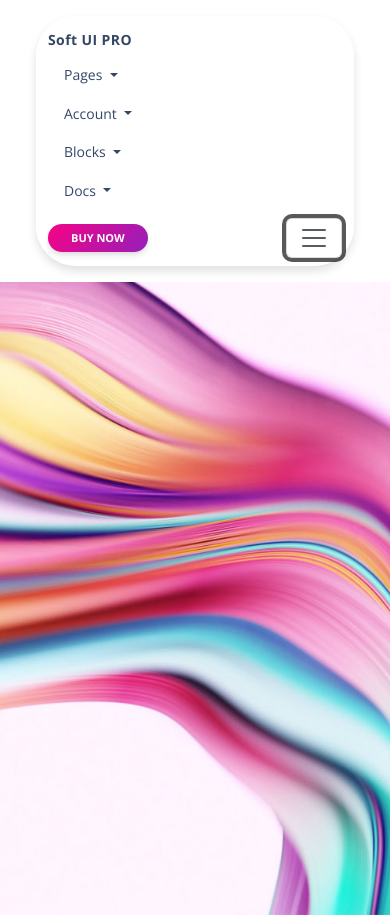
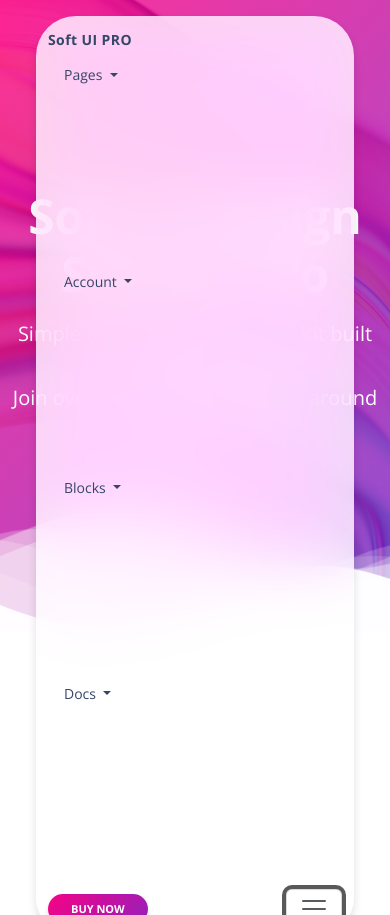
Before and after one commit to SaidovAsadbek/creative-ui, a plain HTML site: page index.html in a window 390 px wide. Both pictures are taken after a click on the button "Toggle navigation". After the commit the page ends 844 px from the top, so only its background shows below. Drawn offline with nearby package versions, Linux system fonts and the light colour scheme.

Commit message:
navbar and header changed. dropdown progressing...

```diff
--- a/assets/css/index.scss
+++ b/assets/css/index.scss
@@ -150,7 +150,7 @@ body {
     font-weight: 700;
     font-size: 11px;
     display: inline-block;
-    padding: 5px 22px;
+    padding: 6px 22px;
 }
 
 .page-header {
@@ -158,8 +158,106 @@ body {
     background-repeat: no-repeat;
     background-size: cover;
     background-position: 50%;
+    position: relative;
+    display: flex;
+    align-items: center;
+    justify-content: center;
 }
 
 .min-vh-75 {
     min-height: 75vh;
 }
+
+.container.position-fixed {
+    left: 50%;
+    transform: translateX(-50%);
+}
+
+.mask {
+    position: absolute;
+    width: 100%;
+    height: 100%;
+    top: 0;
+    left: 0;
+    opacity: 0.8;
+    background-size: cover;
+    background-position: 50%;
+    background-repeat: no-repeat;
+}
+
+.text-2xl {
+    font-size: 3rem;
+}
+
+.waves {
+    position: relative;
+    width: 100%;
+    height: 16vh;
+    margin-bottom: -7px;
+    min-height: 100px;
+    max-height: 150px;
+}
+
+.moving-waves use:first-child {
+    animation-delay: -2s;
+    animation-duration: 11s;
+}
+
+.moving-waves use:nth-child(2) {
+    animation-delay: -4s;
+    animation-duration: 13s;
+}
+
+.moving-waves use:nth-child(3) {
+    animation-delay: -3s;
+    animation-duration: 15s;
+}
+
+.moving-waves use:nth-child(4) {
+    animation-delay: -4s;
+    animation-duration: 20s;
+}
+
+.moving-waves use:nth-child(5) {
+    animation-delay: -4s;
+    animation-duration: 25s;
+}
+
+.moving-waves use:nth-child(6) {
+    animation-delay: -3s;
+    animation-duration: 30s;
+}
+
+.moving-waves use {
+    animation: waves 40s cubic-bezier(0.55, 0.5, 0.45, 0.5) infinite;
+}
+
+@keyframes waves {
+    0% {
+        transform: translate3d(-90px, 0, 0);
+    }
+    to {
+        transform: translate3d(85px, 0, 0);
+    }
+}
+
+.dropdown-hover .dropdown-menu {
+    display: block !important;
+    opacity: 0;
+    pointer-events: none;
+    transition: visibility 0.25s, opacity 0.25s, transform 0.25s;
+    box-shadow: 0 8px 26px -4px hsla(0, 0%, 8%, 0.15),
+        0 8px 9px -5px hsla(0, 0%, 8%, 0.06);
+    cursor: pointer;
+    border-radius: 1rem;
+    margin-top: 1rem;
+    padding: 1rem;
+    transform: perspective(1000px) rotateX(-15deg);
+    transform-origin: 50% 0;
+    min-width: 40rem;
+}
+
+.dropdown-hover:hover .dropdown-menu {
+    opacity: 1;
+    transform: perspective(1000px) rotateX(0deg);
+}
--- a/index.html
+++ b/index.html
@@ -24,14 +24,14 @@
 
 <body>
 
-    <div class="container position-sticky z-1111">
+    <div class="container position-fixed z-1111">
         <nav class="navbar navbar-expand-lg my-3 mx-4 blur blur-rounded shadow py-2">
             <div class="container-fluid">
                 <a class="navbar-brand font-weight-bolder ms-sm-3" href="#">Soft UI PRO</a>
 
                 <div class="collapse navbar-collapse flex-grow-0" id="navbarSupportedContent">
                     <ul class="navbar-nav me-auto mb-2 mb-lg-0">
-                        <li class="nav-item dropdown">
+                        <li class="nav-item dropdown dropdown-hover">
                             <a class="nav-link dropdown-toggle" href="#" role="button" data-bs-toggle="dropdown"
                                 aria-expanded="false">
                                 Pages
@@ -45,8 +45,8 @@
                                 <li><a class="dropdown-item" href="#">Something else here</a></li>
                             </ul>
                         </li>
-                        <li class="nav-item dropdown">
-                            <a class="nav-link dropdown-toggle" href="#" role="button" data-bs-toggle="dropdown"
+                        <li class="nav-item dropdown dropdown-hover">
+                            <a class=" nav-link dropdown-toggle" href="#" role="button" data-bs-toggle="dropdown"
                             aria-expanded="false">
                             Account
                             </a>
@@ -59,8 +59,8 @@
                                 <li><a class="dropdown-item" href="#">Something else here</a></li>
                             </ul>
                         </li>
-                        <li class="nav-item dropdown">
-                            <a class="nav-link dropdown-toggle" href="#" role="button" data-bs-toggle="dropdown"
+                        <li class="nav-item dropdown dropdown-hover">
+                            <a class=" nav-link dropdown-toggle" href="#" role="button" data-bs-toggle="dropdown"
                             aria-expanded="false">
                             Blocks
                             </a>
@@ -73,8 +73,8 @@
                                 <li><a class="dropdown-item" href="#">Something else here</a></li>
                             </ul>
                         </li>
-                        <li class="nav-item dropdown">
-                            <a class="nav-link dropdown-toggle" href="#" role="button" data-bs-toggle="dropdown"
+                        <li class="nav-item dropdown dropdown-hover">
+                            <a class=" nav-link dropdown-toggle" href="#" role="button" data-bs-toggle="dropdown"
                             aria-expanded="false">
                             Docs
                             </a>
@@ -102,7 +102,37 @@
 
     <header class="header" id="header">
         <div class="page-header min-vh-75 position-relative">
+            <span class="mask bg-gradient-primary"></span>
+            <div class="container position-relative z-1">
+                <div class="row">
+                    <div class="col-lg-7 text-center mx-auto">
+                        <h1 class="text-2xl text-white font-weight-bolder pt-3 mt-n5">Soft UI Design System Pro</h1>
+                        <p class="lead text-white mt-3 fw-normal">Simple and innovative Web UI Kit built on top of
+                            Bootstrap 5.
+                            <br>
+                            Join over 1.4 million developers around the world.
+                        </p>
+                    </div>
+                </div>
+            </div>
 
+            <div class="position-absolute w-100 z-1 bottom-0">
+                <svg class="waves" xmlns="http://www.w3.org/2000/svg" xmlns:xlink="http://www.w3.org/1999/xlink"
+                    viewBox="0 24 150 40" preserveAspectRatio="none" shape-rendering="auto">
+                    <defs>
+                        <path id="gentle-wave"
+                            d="M-160 44c30 0 58-18 88-18s 58 18 88 18 58-18 88-18 58 18 88 18 v44h-352z"></path>
+                    </defs>
+                    <g class="moving-waves">
+                        <use xlink:href="#gentle-wave" x="48" y="-1" fill="rgba(255,255,255,0.40"></use>
+                        <use xlink:href="#gentle-wave" x="48" y="3" fill="rgba(255,255,255,0.35)"></use>
+                        <use xlink:href="#gentle-wave" x="48" y="5" fill="rgba(255,255,255,0.25)"></use>
+                        <use xlink:href="#gentle-wave" x="48" y="8" fill="rgba(255,255,255,0.20)"></use>
+                        <use xlink:href="#gentle-wave" x="48" y="13" fill="rgba(255,255,255,0.15)"></use>
+                        <use xlink:href="#gentle-wave" x="48" y="16" fill="rgba(255,255,255,0.95"></use>
+                    </g>
+                </svg>
+            </div>
         </div>
     </header>
 
```
Also changed, not shown: assets/css/index.css, 1 other file. Lines whose indentation alone changed are shown as unchanged.
